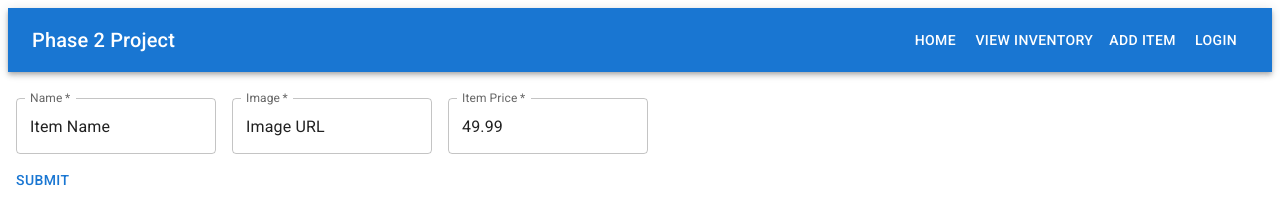
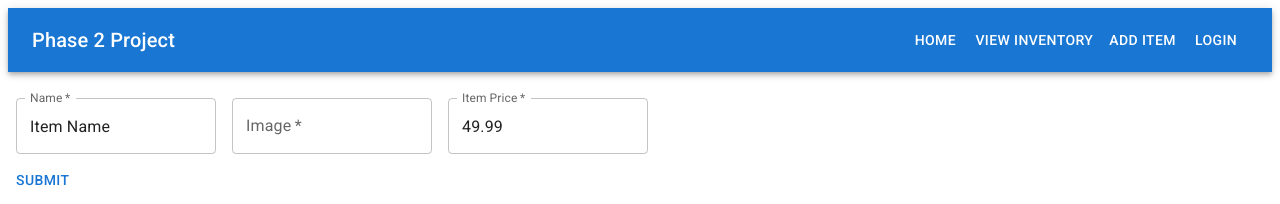
Before and after one commit to addisonfrei/Phase-2-Project, a React (Create React App) app: page /add in a window 1280 px wide. Shown: the top 204 px of the page. Built offline with nearby package versions, Linux system fonts and the light colour scheme; data requests are answered from the project's data file.

Commit message:
useState added to AddItem

```diff
--- a/src/components/AddItem.jsx
+++ b/src/components/AddItem.jsx
@@ -1,17 +1,30 @@
-import React from 'react'
+import React, {useState} from 'react'
 import Box from '@mui/material/Box';
 import TextField from '@mui/material/TextField';
 import Button from '@mui/material/Button';
 
 function AddItem() {
+  const [formData, setFormData] = useState({
+      "name": "",
+      "image": "",
+      "price": "$"
+  })
+  console.log(formData)
+
+  function handleChange(e) {
+    setFormData({...formData,
+      [e.target.name]: e.target.value
+    })
+  }
+
   return (
     <Box
     component="form"
     sx={{
       '& .MuiTextField-root': { m: 1, width: '25ch' },
     }}
-    noValidate
-    autoComplete="off"
+    // noValidate
+    // autoComplete="off"
   >
     <div>
       <br />
@@ -19,19 +32,25 @@ function AddItem() {
         required
         id="outlined-required"
         label="Name"
+        name="name"
         defaultValue="Item Name"
+        onChange={handleChange}
       />
       <TextField
         required
         id="outlined-required"
-        label="Image"
-        value="Image URL"
+        label='Image'
+        name='image'
+        value={formData.image}
+        onChange={handleChange}
       />
       <TextField
         required
         id="outlined-required"
         label="Item Price"
+        name='price'
         defaultValue="49.99"
+        onChange={handleChange}
       />
       <br />
       <Button
```
